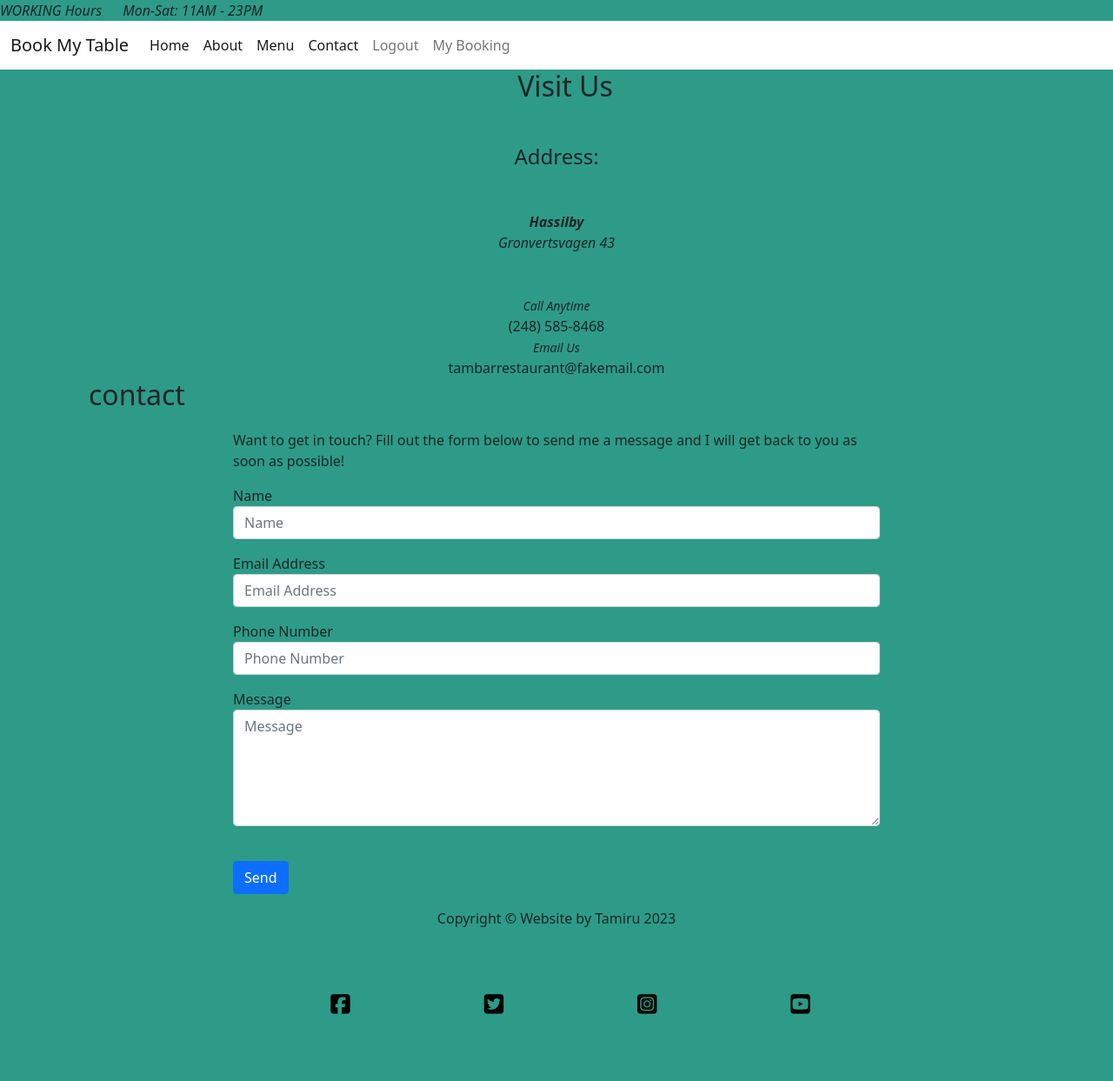
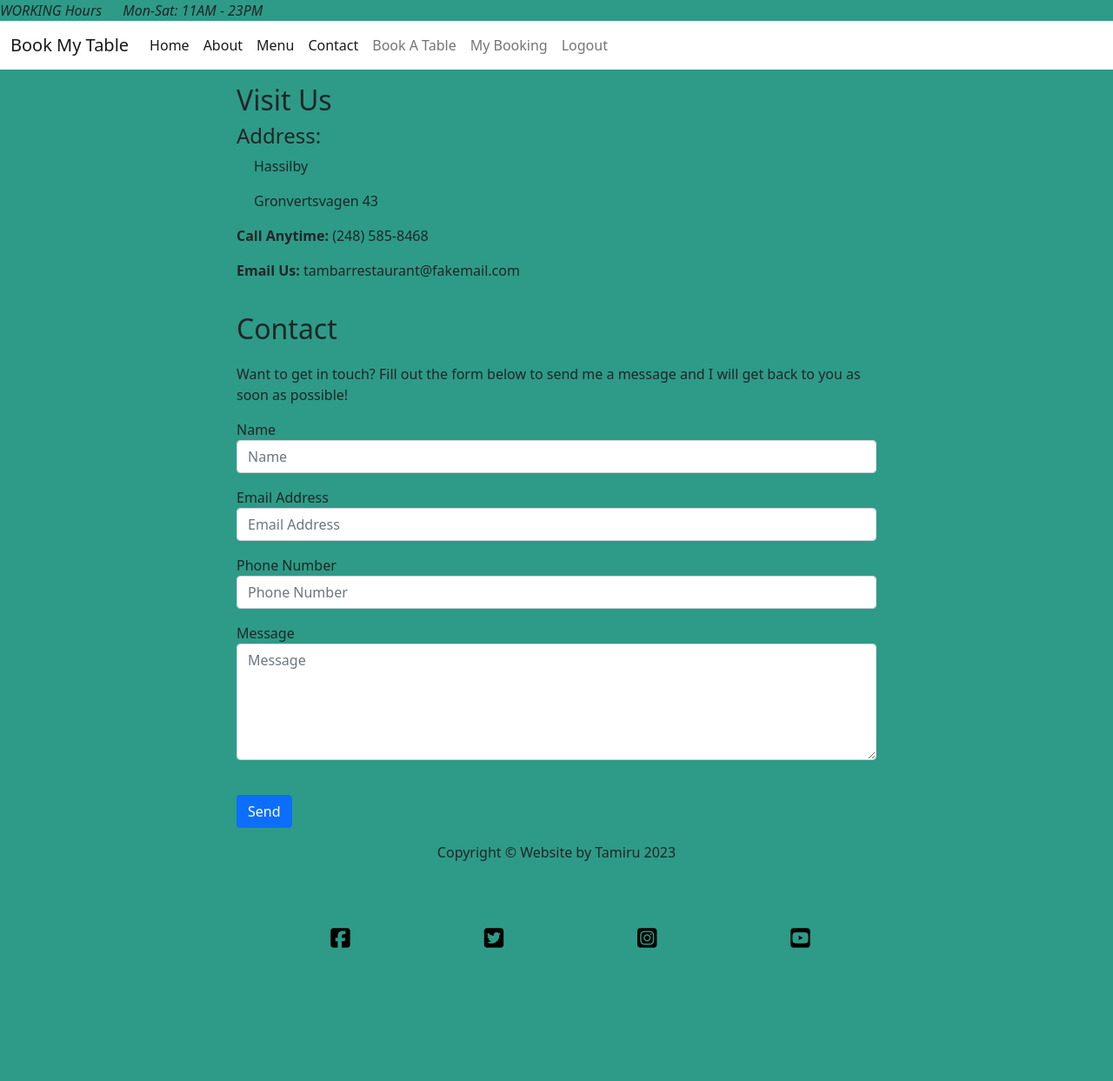
Before and after one commit to Tamirucode/DjangoRestaurantBooking, a Django app: page /contact in a window 1280 px wide. Shown: the whole page at 87% size. After the commit the page ends 1090 px from the top, so only its background shows below. Run offline with Django 3.2, Linux system fonts and the light colour scheme; the visitor is signed in with stand-in values (Sample User, id 1); some libraries are stand-ins or nearby versions.

Commit message:
add style to contact.html

```diff
--- a/booking/views.py
+++ b/booking/views.py
@@ -2,7 +2,7 @@ from django.shortcuts import render, redirect, get_object_or_404
 from .models import Booking
 from .forms import BookingForm
 from django.contrib import messages
-
+from django.contrib.auth.models import User
 
 def home(request):
     return render(request, 'booking/home.html')
@@ -24,7 +24,9 @@ def contact(request):
 
 
 def get_booking_list(request):
-    bookings = Booking.objects.all()
+
+
+    bookings = Booking.objects.filter(user =request.user)
     context = {
         'bookings':bookings
     }
@@ -35,7 +37,9 @@ def add_booking(request):
     if request.method == 'POST':
         form = BookingForm(request.POST or None)
         if form.is_valid():
-            form.save()
+            booking = form.save()
+            booking.user = request.user
+            booking.save()
             return render(request, 'booking/booking_confirmation.html', locals())
         else:
             return render(request, 'booking/add_booking.html',{'form': form} )
@@ -51,7 +55,9 @@ def edit_booking(request, booking_id):
     if request.method == 'POST':
         form = BookingForm(request.POST, instance=booking)
         if form.is_valid():
-            form.save()
+            booking = form.save()
+            booking.user = request.user
+            booking.save()
             return render(request, 'booking/booking_confirmation.html', locals())
         else:
             return render(request, 'booking/edit_booking.html',{'form': form} )
--- a/static/css/style.css
+++ b/static/css/style.css
@@ -10,30 +10,10 @@
 body{
     background-color: #2d9b87;
 }
- h2{
-    margin-bottom: 20px;
-    margin-left: 20px;
- }
 
-tr{
 
-    color: black;
-    width: 100%;
-}
-a{
-
-    color: black;
-}
-tr a{
-    color: black;
-}
-tr a:hover{
-    color:red;
-}
 thead{
     background-color: lightblue;
-
-
 }
 
 .navbar-nav a:hover {
--- a/templates/account/password_reset_done.html
+++ b/templates/account/password_reset_done.html
@@ -1,4 +1,4 @@
-{% extends "account/base_entrance.html" %}
+{% extends "booking/base_entrance.html" %}
 {% load i18n %}
 {% load allauth %}
 {% load account %}
--- a/templates/booking/add_booking.html
+++ b/templates/booking/add_booking.html
@@ -4,7 +4,7 @@
 <div class="container">
     <div class="row"  style="margin-top: 70px; text-align:left;">
 
-        <h2>ADD NEW BOOKING:</h2>
+        <h3>Add Booking</h3>
         <form method="POST" action="add">
             {% csrf_token %}
             {{ form.as_p }}
--- a/templates/booking/base.html
+++ b/templates/booking/base.html
@@ -11,11 +11,10 @@
     <link href="https://fonts.googleapis.com/css2?family=Lato:wght@300;700&display=swap" rel="stylesheet">
     <link rel="stylesheet" href="https://cdnjs.cloudflare.com/ajax/libs/font-awesome/5.15.3/css/all.min.css">
     <meta name="viewport" content="width=device-width, initial-scale=1" />
+    <!-- Bootstrap CSS -->
     <link href="https://cdn.jsdelivr.net/npm/bootstrap@5.0.1/dist/css/bootstrap.min.css" rel="stylesheet"
         integrity="sha384-+0n0xVW2eSR5OomGNYDnhzAbDsOXxcvSN1TPprVMTNDbiYZCxYbOOl7+AMvyTG2x" crossorigin="anonymous">
-    <script src="https://cdn.jsdelivr.net/npm/bootstrap@5.0.1/dist/js/bootstrap.bundle.min.js"
-        integrity="sha384-gtEjrD/SeCtmISkJkNUaaKMoLD0//ElJ19smozuHV6z3Iehds+3Ulb9Bn9Plx0x4" crossorigin="anonymous">
-    </script>
+
      <script src=
      "https://ajax.googleapis.com/ajax/libs/jquery/3.5.1/jquery.min.js">
          </script>
@@ -52,11 +51,15 @@
                     </li>
                     {% if user.is_authenticated %}
                     <li class="nav-item">
-                        <a class="nav-link" href="{% url 'account_logout' %}">Logout</a>
+                        <a class="nav-link" href="{% url 'add' %}">Book A Table</a>
                     </li>
                     <li class="nav-item">
                         <a class="nav-link" href="{% url 'mybooking' %}">My Booking</a>
                     </li>
+                    <li class="nav-item">
+                        <a class="nav-link" href="{% url 'account_logout' %}">Logout</a>
+                    </li>
+
                     {% else %}
                     <li class="nav-item">
                         <a class="nav-link" href="{% url 'account_signup' %}">Register</a>
@@ -86,33 +89,10 @@
     </div>
     <main>
         {% block content %}
+
         <!-- Content Goes here -->
         {% endblock content %}
     </main>
-
-    <!-- Button trigger modal -->
-
-
-  <!-- Modal -->
-  <div class="modal fade"   tabindex="-1" role="dialog" aria-labelledby="exampleModalLabel" aria-hidden="true">
-    <div class="modal-dialog" role="document">
-      <div class="modal-content">
-        <div class="modal-header">
-          <h5 class="modal-title" id="exampleModalLabel">Modal title</h5>
-          <button type="button" class="close" data-dismiss="modal" aria-label="Close">
-            <span aria-hidden="true">&times;</span>
-          </button>
-        </div>
-        <div class="modal-body">
-          ...
-        </div>
-        <div class="modal-footer">
-          <button type="button" class="btn btn-secondary" data-dismiss="modal">Close</button>
-          <button type="button" class="btn btn-primary">Save changes</button>
-        </div>
-      </div>
-    </div>
-  </div>
 
 
   <!-- Footer -->
@@ -139,17 +119,23 @@
 
 
 <script src="https://kit.fontawesome.com/3c620c3ea7.js" crossorigin="anonymous"></script>
-
+<script>
+    function checker(){
+        var result=confirm("Are you sure you want to delete this booking?")
+        if (result==false){
+            event.preventDefault();
+        }
+    }
+</script>
 
     <script>
         $("#copyright").text(new Date().getFullYear());
     </script>
 
      <!-- Core theme JS-->
-    <script src="https://cdn.jsdelivr.net/npm/bootstrap@5.1.3/dist/js/bootstrap.bundle.min.js"></script>
-
-
-
+     <script src="https://cdn.jsdelivr.net/npm/bootstrap@5.0.1/dist/js/bootstrap.bundle.min.js"
+     integrity="sha384-gtEjrD/SeCtmISkJkNUaaKMoLD0//ElJ19smozuHV6z3Iehds+3Ulb9Bn9Plx0x4" crossorigin="anonymous">
+ </script>
     <script>setTimeout(function () {
         let messages = document.getElementById('msg');
         let alert = new bootstrap.Alert(messages);
--- a/templates/booking/contact.html
+++ b/templates/booking/contact.html
@@ -3,35 +3,18 @@
 
 
 	<div class="container">
-		<div class="cta-inner bg-faded text-center rounded">
-			<h2 class="section-heading mb-5">
-				<span class="section-heading-upper">Visit Us</Address></span>
-			</h2>
-			<h4 class="section-heading mb-5">
-				<span class="section-heading-upper">Address:</Address></span>
-			</h4>
-			<p class="address mb-5">
-				<em>
-					<strong>Hassilby</strong>
-					<br />
-					Gronvertsvagen 43
-				</em>
+		<div class="row">
+			<div class="col-md-8 mt-3 offset-md-2">
+			<h2>Visit Us</h2>
+			<h4>Address:</h4>
+			<p style="margin-left:20px">Hassilby</p>
+			<p style="margin-left:20px">Gronvertsvagen 43</p>
+			<p ><strong>Call Anytime: </strong>(248) 585-8468</p>
+			<p><strong>Email Us: </strong>tambarrestaurant@fakemail.com</p>
+		</div>
 
-			</p>
-			<p class="mb-0">
-				<small><em>Call Anytime</em></small>
-				<br />
-				(248) 585-8468
-			</p>
-			<p class="mb-0">
-				<small><em>Email Us</em></small>
-				<br />
-				tambarrestaurant@fakemail.com
-			</p>
-		</div>
-        <h2>contact </h2>
 		<div class="col-lg-8 col-md-10 mx-auto">
-
+			<h2 style="margin-top: 20px; margin-bottom: 20px;">Contact</h2>
 			<p>Want to get in touch? Fill out the form below to send me a message and I will get back to you as soon as
                 possible!</p>
 			<form method="POST" name="sentMessage" id="contactForm"  novalidate>
@@ -72,5 +55,7 @@
 			</form>
 		</div>
 	</div>
+</div>
+
 
 {% endblock %}
--- a/templates/booking/edit_booking.html
+++ b/templates/booking/edit_booking.html
@@ -4,7 +4,7 @@
 <div class="container">
     <div class="row"  style="margin-top: 70px; text-align: left;">
 
-        <h2>EdIT BOOKING:</h2>
+        <h3>Edit Booking</h3>
         <form method="POST" >
             {% csrf_token %}
             {{ form.as_p }}
@@ -15,6 +15,7 @@
                 </p>
             </div>
         </form>
+    </div>
 </div>
 
 {% endblock %}
```
Also changed, not shown: other parts of static/css/style.css (+5 -34 lines), templates/booking/booking_confirmation.html (+13 -12 lines), templates/booking/booking_list.html (+4 -5 lines).
